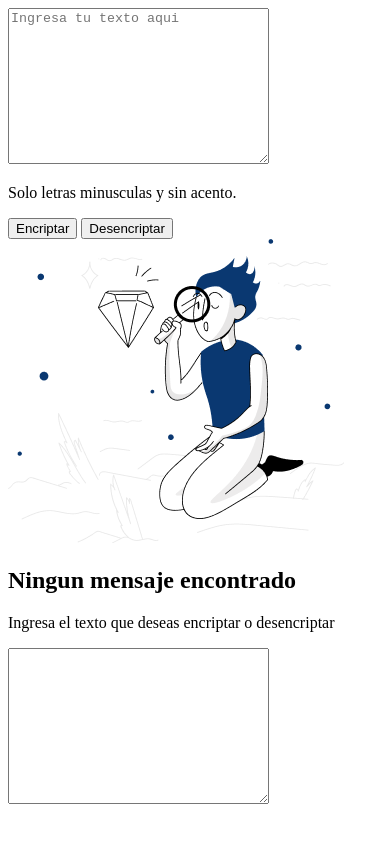
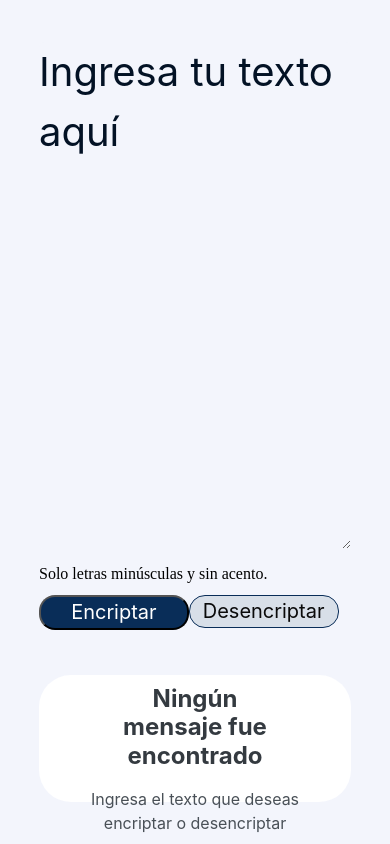
Before and after one commit to geylou/Encriptador-de-texto, a plain HTML site: page index.html in a window 390 px wide. Drawn offline with Linux system fonts and the light colour scheme.

Commit message:
Diseño de la aplicacion con css y responsive desing con la funcionalidad de encriptar

```diff
--- a/Style.css
+++ b/Style.css
@@ -0,0 +1,227 @@
+*{
+    padding: 0;
+    margin: 0;
+    box-sizing: border-box;
+}
+
+.container{
+    position: relative;
+    width: 100vw;
+    height: 100vh;
+    background: #f3f5fc;
+}
+
+.texto{
+    position: absolute;
+    width: 42%;
+    height: 60%;
+    left: 12%;
+    top: 15%;
+    border: none;
+    font-family: "Inter";
+    font-style: bold ;
+    font-weight: 400;
+    font-size: 40px;
+    line-height: 150%;
+    background: #f3f5fc;
+    border-radius: 5px;
+}
+
+.texto::placeholder{
+    color: #031225;
+}
+
+.texto:focus,
+.texto:active{
+    border: none;
+    outline: none;
+}
+
+.termino{
+    display: flex;
+    flex-direction: row;
+    align-items: center;
+    padding: 0;
+    gap: 8px;
+    position: absolute;
+    width: 80%;
+    left: 12%;
+    top: 80%;
+}
+
+.termono p{
+    font-family: "Inter";
+    font-style: normal;
+    font-weight: 400;
+    font-size: 12px;
+    line-height: 150%;
+    color: #495057;
+    opacity: 0.8;
+    flex: none;
+    order: 1;
+    flex-grow: 0;
+}
+
+.botones{
+    display: flex;
+    flex-direction: row;
+    align-items: flex-start;
+    padding: 1% 0;
+    position: absolute;
+    width: 80%;
+    left: 12%;
+    top: 82%;
+}
+
+.btn-encriptar{
+    display: flex;
+    align-items: center;
+    justify-content: center;
+    padding: 2%;
+    gap: 8px;
+    width: 25%;
+    background-color: #092d58;
+    border-radius: 24px;
+    font-family: "Inter";
+    font-size: 20px;
+    line-height: 19px;
+    text-align: center;
+    color: #fff;
+}
+
+.btn-desencriptar{
+    display: flex;
+    box-sizing: border-box;
+    align-items: flex-start;
+    justify-content: center;
+    flex-direction: row;
+    padding: 2%;
+    gap: 8px;
+    width: 25%;
+    background: #d8dfe8;
+    border: 1px solid #092d58;
+    border-radius: 24px;
+    font-family: "Inter";
+    font-weight: 400;
+    font-size: 20px;
+    line-height: 19px;
+    text-align: center;
+    color: #0a0a0a;
+}
+
+.btn-desencriptar:hover,
+.btn-encriptar:hover{
+margin: 0.3%;
+width: 24.5%;
+padding: 1.8%;
+}
+
+.encriptado{
+    display: flex;
+    justify-content: center;
+    position: absolute;
+    width: 30%;
+    height: 90%;
+    left: 60%;
+    top: 5%;
+    background: #fff;
+    box-shadow: 0px 24px 32px -8px rgba(0, gree0, 0, 0.08);
+    border-radius: 32px;
+}
+
+.mensaje-encriptado{
+    display: flex;
+    flex-direction: column;
+    align-items: center;
+    justify-content: center;
+    padding: 1%;
+    gap: 16px;
+    position: absolute;
+    width: 100%;
+    top: 65%;
+    text-align: center;
+}
+
+.mensaje-encriptado h2{
+    width: 60%;
+    font-family: "Inter";
+    font-style: normal;
+    font-weight: 700;
+    font-size: 24px;
+    line-height: 120%;
+    text-align: center;
+    color: #343a40;
+}
+
+.mensaje-encriptado p{
+    width: 80%;
+    font-family: "Inter";
+    font-style: normal;
+    font-weight: 400;
+    font-size: 16px;
+    line-height: 150%;
+    text-align: center;
+    color: #495057;
+}
+
+.encriptado img{
+    position: absolute;
+    width: 80%;
+    height: 50%;
+    top: 15%;
+}
+
+/*Responsive desing*/
+@media (max-width: 57.5em){
+    .container{
+        display: flex;
+        flex-direction: row;
+    }
+    .encriptador{
+        width: 100%;
+    }
+    .texto{
+        width: 80%;
+        height: 60%;
+        left: 10%;
+        top:5%;
+    }
+    .termino{
+        width: 80%;
+        left: 10%;
+        top: 67%;
+    }
+    .texto p{
+        font-size: 16px;
+    }
+    .botones{
+        width: 80%;
+        left: 10%;
+        top: 70%;
+    }
+    .btn-encriptar, .btn-desencriptar{
+        width: 48%;
+        border-radius: 16px;
+    }
+    .btn-encriptar:hover,   .btn-desencriptar:hover{
+        margin: 3%;
+        width: 47.5%;
+        padding: 1.8%;
+    }
+    .encriptado{
+        width: 80%;
+        height: 15%;
+        left: 10%;
+        top: 80%;
+    }
+    .mensaje-encriptado{
+        width: 100%;
+        top: 5%;
+    }
+    .encriptado img{
+        top: 0;
+        display: none;
+        visibility: hidden;
+    }
+
+}
--- a/index.html
+++ b/index.html
@@ -11,10 +11,10 @@
 <body>
     <div class="container">
         <div class="encriptador">
-            <textarea name="texto"  class="texto" id="texto" cols="30" rows="10" placeholder="Ingresa tu texto aqui"></textarea>
+            <textarea name="texto"  class="texto" id="texto" cols="30" rows="10" placeholder="Ingresa tu texto aquí"></textarea>
         </div>
         <div class="termino">
-            <p>Solo letras minusculas y sin acento.</p>
+            <p>Solo letras minúsculas y sin acento.</p>
         </div>
         <div class="botones">
             <button class="btn-encriptar" type="button" onclick="encriptar()">Encriptar</button>
@@ -22,10 +22,10 @@
         </div>
     <div class="encriptado">
         <img src="img/muñeco.png" alt="" id="muñeco">
-        <div class="mensaje-encriptado" id="mensaje encriptado">
-            <h2 id="titulo-mrnsaje">Ningun mensaje encontrado</h2>
+        <div class="mensaje-encriptado" id="mensaje-encriptado">
+            <h2 id="titulo-mensaje">Ningún mensaje fue encontrado</h2>
             <p id="parrafo">Ingresa el texto que deseas encriptar o desencriptar</p>
-            <textarea name="mensaje" id="mensaje" class="mensaje"cols="30" rows="10"></textarea>
+            <!--<textarea name="mensaje" id="mensaje" class="mensaje"cols="30" rows="10"></textarea>-->
         </div>
     </div>
 </div>
--- a/script.js
+++ b/script.js
@@ -0,0 +1,25 @@
+function encriptar(){
+    let texto = document.getElementById("texto").value;
+    let tituloMensaje = document.getElementById("titulo-mensaje");
+    let parrafo = document.getElementById("parrafo");
+    let muñeco = document.getElementById("muñeco");
+
+    let textoCifrado = texto
+                        .replace(/e/gi,"enter")
+                        .replace(/i/gi,"imes")
+                        .replace(/a/gi,"ai")
+                        .replace(/o/gi,"ober")
+                        .replace(/u/gi,"ufat");
+
+if (texto.length !=0){
+    document.getElementById("texto").value = textoCifrado;
+    tituloMensaje.textContent = "Texto encriptado con éxito";
+    parrafo.textContent = "";
+    muñeco.src = "./img/encriptado.png";
+}else{
+    muñeco.src =  "./img/muñeco.png";
+    tituloMensaje.textContent = "Ningún mensaje fue encontrado";
+    parrafo.textContent = "Ingresa el texto que deseas encriptar o desencriptar";
+   alert ("Debes ingresar algun texto");
+}
+}
```
Also changed, not shown: img/desencriptado.png (added), img/encriptado.png (added), img/seguridad.jpg (added).
